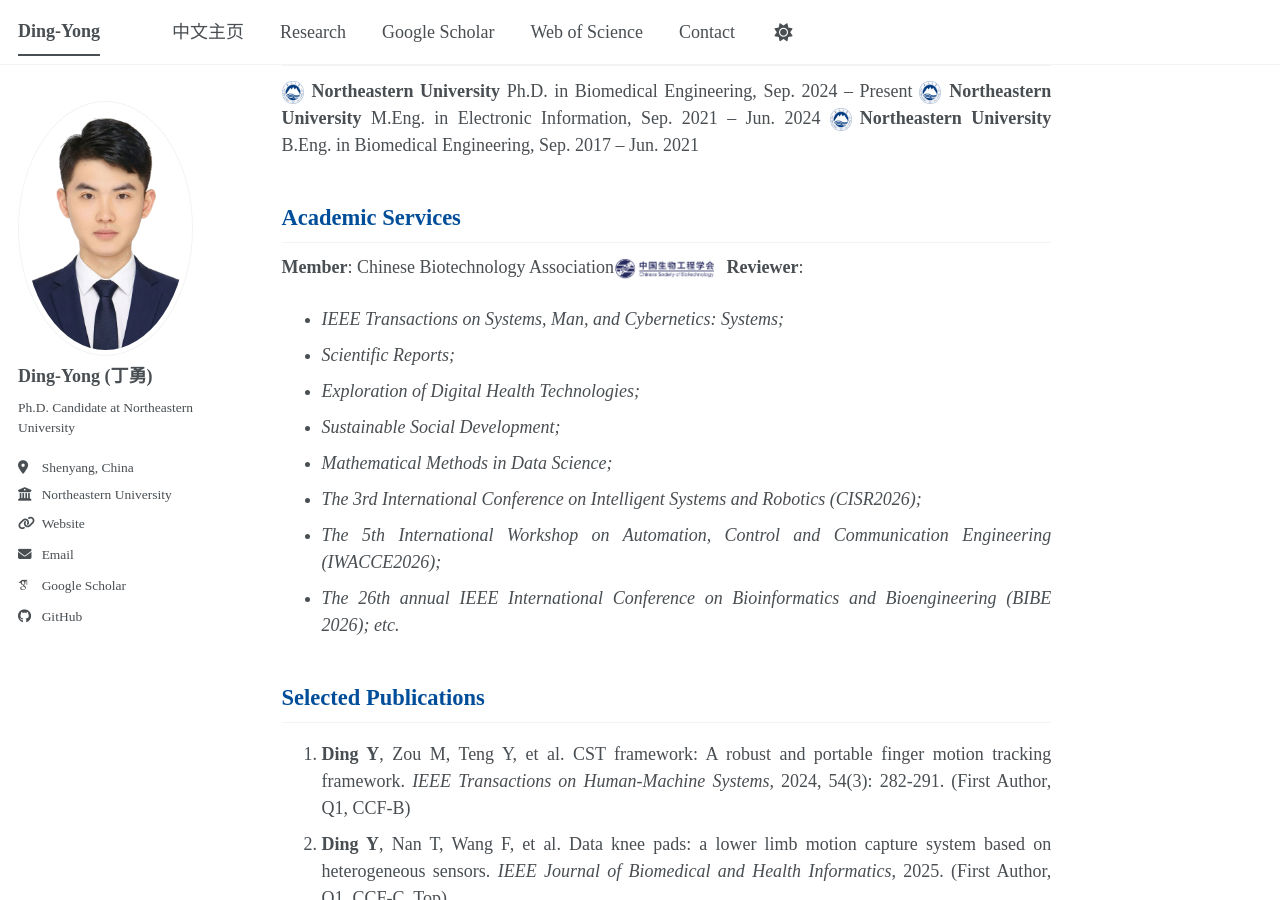
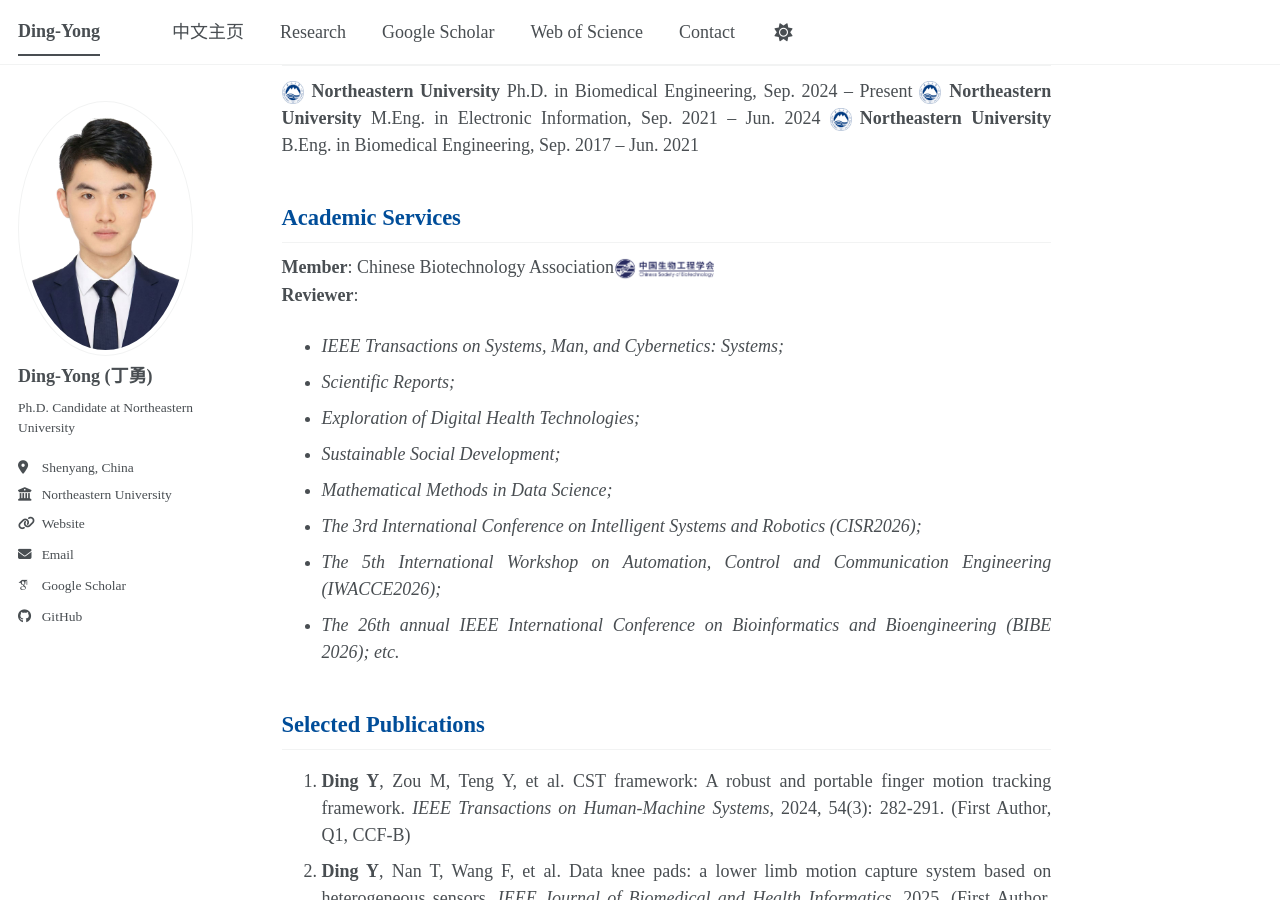
Before and after one commit to ding-yong/ding-yong.github.io, a Jekyll site: the page built from _pages/about.md, in a window 1280 px wide and 900 px high, scrolled down 496 px. Built offline with Jekyll 4.4.1, drawn with Linux system fonts in a browser that asks for light colours; some web fonts are replaced; a script bundle is joined from its source files by our own code; library files that are not in the unit come from our copies.

Commit message:
Update about.md

```diff
--- a/_pages/about.md
+++ b/_pages/about.md
@@ -17,7 +17,7 @@ His research focuses on **embodied intelligence, smart wearable devices, human m
   <img src="/images/neu.png" alt="NEU校徽" style="width: 22px; height: auto; vertical-align: middle; margin-right: 8px;">**Northeastern University**  B.Eng. in Biomedical Engineering, Sep. 2017 – Jun. 2021
 
 ## Academic Services
-**Member**: Chinese Biotechnology Association<img src="/images/CSBT.png" alt="中国生物工程学会" style="width: 100px; height: auto; vertical-align: middle; margin-right: 8px;">
+**Member**: Chinese Biotechnology Association<img src="/images/CSBT.png" alt="中国生物工程学会" style="width: 100px; height: auto; vertical-align: middle; margin-right: 8px;"> <br>
 **Reviewer**: <br>
 - *IEEE Transactions on Systems, Man, and Cybernetics: Systems;* <br>
 - *Scientific Reports;* <br style="line-height: 1.8;">
```
